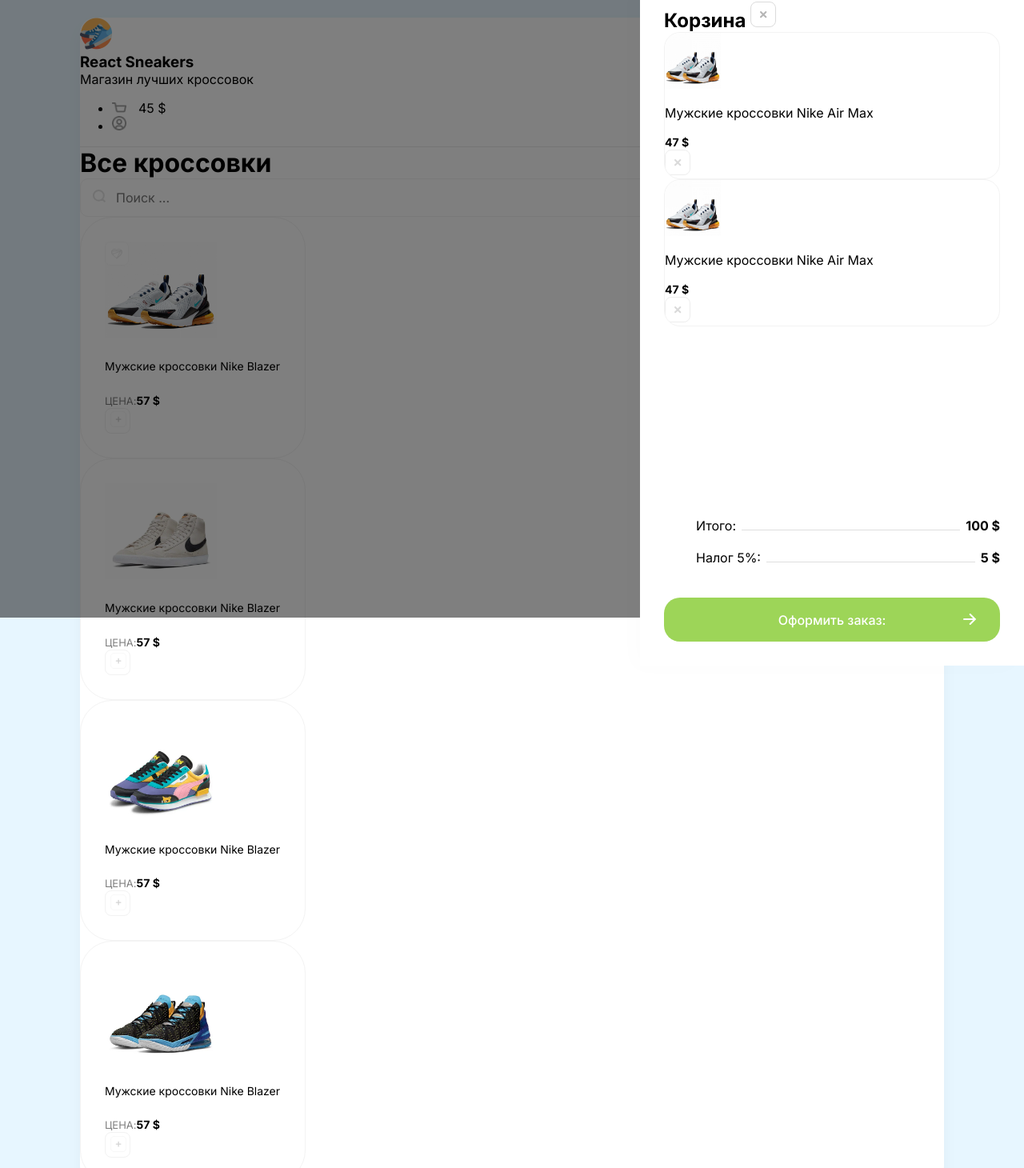
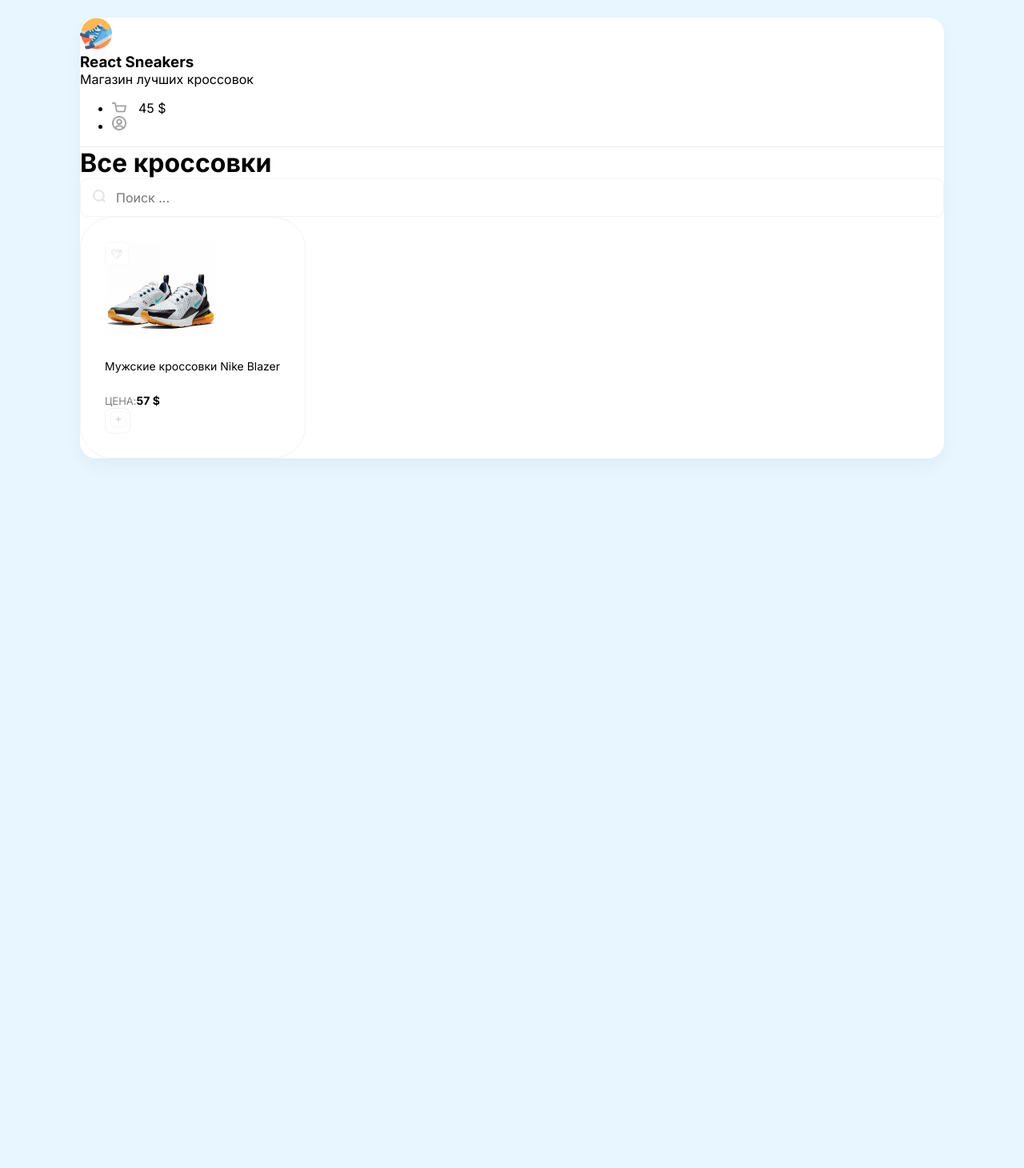
Before and after one commit to bangkok47/React-Sneakers-Shop, a React (Create React App) app: page / in a window 1280 px wide. Shown: the part 28-1488 px from the top of the page at 80% size. After the commit the page ends 800 px from the top, so only its background shows below. Built offline with nearby package versions, Linux system fonts and the light colour scheme.

Commit message:
markup => components

```diff
--- a/src/App.js
+++ b/src/App.js
@@ -1,83 +1,12 @@
+import CardItem from './components/CardItem';
+import Header from './components/Header';
+import Cart from './components/Cart';
+
 function App() {
   return (
     <div className="wrapper clear">
-      <div className="overlay">
-        <div className="drawer">
-          <h2 className="mb-30 d-flex justify-between">
-            Корзина <img className="deleteBtn cu-p" src="img/btn-delete.svg" alt="Delete" />
-          </h2>
-
-          <div className="items">
-            <div className="cartItem p-5 d-flex align-center mb-10">
-              <img
-                className="mr-20"
-                width={70}
-                height={70}
-                src="/img/sneakers/1.jpg"
-                alt="Sneakers"
-              />
-              <div className="mr-20">
-                <p className="mb-5">Мужские кроссовки Nike Air Max</p>
-                <b>47 $</b>
-              </div>
-              <img className="deleteBtn" src="img/btn-delete.svg" alt="Delete" />
-            </div>
-
-            <div className="cartItem p-5 d-flex align-center mb-20">
-              <img
-                className="mr-20"
-                width={70}
-                height={70}
-                src="/img/sneakers/1.jpg"
-                alt="Sneakers"
-              />
-              <div className="mr-20">
-                <p className="mb-5">Мужские кроссовки Nike Air Max</p>
-                <b>47 $</b>
-              </div>
-              <img className="deleteBtn" src="img/btn-delete.svg" alt="Delete" />
-            </div>
-          </div>
-
-          <div className="cartTotalBlock">
-            <ul>
-              <li>
-                <span>Итого:</span>
-                <div></div>
-                <b>100 $</b>
-              </li>
-              <li>
-                <span>Налог 5%:</span>
-                <div></div>
-                <b>5 $</b>
-              </li>
-            </ul>
-            <button className="greenButton">
-              Оформить заказ:
-              <img src="/img/arrow.svg" alt="Arrow" />
-            </button>
-          </div>
-        </div>
-      </div>
-
-      <header className="d-flex justify-between align-center p-40">
-        <div className="d-flex align-center">
-          <img width={40} heigth={40} src="/img/logo.png" />
-          <div>
-            <h3 className="text-uppercase">React Sneakers</h3>
-            <p className="opacity-5">Магазин лучших кроссовок</p>
-          </div>
-        </div>
-        <ul className="headerRight d-flex">
-          <li className="mr-30">
-            <img width={18} heigth={18} src="/img/cart.png" />
-            <span>45 $</span>
-          </li>
-          <li>
-            <img width={18} heigth={18} src="/img/user.png" />
-          </li>
-        </ul>
-      </header>
+      <Cart />
+      <Header />
       <div className="content p-40">
         <div className="d-flex align-center justify-between mb-40">
           <h1>Все кроссовки</h1>
@@ -86,63 +15,8 @@
             <input placeholder="Поиск ..." />
           </div>
         </div>
-
         <div className="d-flex">
-          <div className="card">
-            <div className="favorite">
-              <img src="/img/unlike.svg" alt="Unliked" />
-            </div>
-            <img width={140} height={120} src="/img/sneakers/1.jpg" alt="sneakers" />
-            <h5>Мужские кроссовки Nike Blazer</h5>
-            <div className="d-flex justify-between align-center">
-              <div className="d-flex flex-column">
-                <span>Цена:</span>
-                <b>57 $</b>
-              </div>
-              <button className="button">
-                <img width={20} height={20} src="/img/plus.svg" alt="plus" />
-              </button>
-            </div>
-          </div>
-          <div className="card">
-            <img width={140} height={120} src="/img/sneakers/2.jpg" alt="sneakers" />
-            <h5>Мужские кроссовки Nike Blazer</h5>
-            <div className="d-flex justify-between align-center">
-              <div className="d-flex flex-column">
-                <span>Цена:</span>
-                <b>57 $</b>
-              </div>
-              <button className="button">
-                <img width={20} height={20} src="/img/plus.svg" alt="plus" />
-              </button>
-            </div>
-          </div>
-          <div className="card">
-            <img width={140} height={120} src="/img/sneakers/3.jpg" alt="sneakers" />
-            <h5>Мужские кроссовки Nike Blazer</h5>
-            <div className="d-flex justify-between align-center">
-              <div className="d-flex flex-column">
-                <span>Цена:</span>
-                <b>57 $</b>
-              </div>
-              <button className="button">
-                <img width={20} height={20} src="/img/plus.svg" alt="plus" />
-              </button>
-            </div>
-          </div>
-          <div className="card">
-            <img width={140} height={120} src="/img/sneakers/4.jpg" alt="sneakers" />
-            <h5>Мужские кроссовки Nike Blazer</h5>
-            <div className="d-flex justify-between align-center">
-              <div className="d-flex flex-column">
-                <span>Цена:</span>
-                <b>57 $</b>
-              </div>
-              <button className="button">
-                <img width={20} height={20} src="/img/plus.svg" alt="plus" />
-              </button>
-            </div>
-          </div>
+          <CardItem />
         </div>
       </div>
     </div>
--- /dev/null
+++ b/src/components/CardItem.jsx
@@ -0,0 +1,24 @@
+import React from 'react';
+
+const CardItem = () => {
+  return (
+    <div className="card">
+      <div className="favorite">
+        <img src="/img/unlike.svg" alt="Unliked" />
+      </div>
+      <img width={140} height={120} src="/img/sneakers/1.jpg" alt="sneakers" />
+      <h5>Мужские кроссовки Nike Blazer</h5>
+      <div className="d-flex justify-between align-center">
+        <div className="d-flex flex-column">
+          <span>Цена:</span>
+          <b>57 $</b>
+        </div>
+        <button className="button">
+          <img width={20} height={20} src="/img/plus.svg" alt="plus" />
+        </button>
+      </div>
+    </div>
+  );
+};
+
+export default CardItem;
--- /dev/null
+++ b/src/components/Cart.jsx
@@ -0,0 +1,66 @@
+import React from 'react';
+
+const Cart = () => {
+  return (
+    <div style={{ display: 'none' }} className="overlay">
+      <div className="drawer">
+        <h2 className="mb-30 d-flex justify-between">
+          Корзина <img className="deleteBtn cu-p" src="img/btn-delete.svg" alt="Delete" />
+        </h2>
+
+        <div className="items">
+          <div className="cartItem p-5 d-flex align-center mb-10">
+            <img
+              className="mr-20"
+              width={70}
+              height={70}
+              src="/img/sneakers/1.jpg"
+              alt="Sneakers"
+            />
+            <div className="mr-20">
+              <p className="mb-5">Мужские кроссовки Nike Air Max</p>
+              <b>47 $</b>
+            </div>
+            <img className="deleteBtn" src="img/btn-delete.svg" alt="Delete" />
+          </div>
+
+          <div className="cartItem p-5 d-flex align-center mb-20">
+            <img
+              className="mr-20"
+              width={70}
+              height={70}
+              src="/img/sneakers/1.jpg"
+              alt="Sneakers"
+            />
+            <div className="mr-20">
+              <p className="mb-5">Мужские кроссовки Nike Air Max</p>
+              <b>47 $</b>
+            </div>
+            <img className="deleteBtn" src="img/btn-delete.svg" alt="Delete" />
+          </div>
+        </div>
+
+        <div className="cartTotalBlock">
+          <ul>
+            <li>
+              <span>Итого:</span>
+              <div></div>
+              <b>100 $</b>
+            </li>
+            <li>
+              <span>Налог 5%:</span>
+              <div></div>
+              <b>5 $</b>
+            </li>
+          </ul>
+          <button className="greenButton">
+            Оформить заказ:
+            <img src="/img/arrow.svg" alt="Arrow" />
+          </button>
+        </div>
+      </div>
+    </div>
+  );
+};
+
+export default Cart;
--- /dev/null
+++ b/src/components/Header.jsx
@@ -0,0 +1,26 @@
+import React from 'react';
+
+const Header = () => {
+  return (
+    <header className="d-flex justify-between align-center p-40">
+      <div className="d-flex align-center">
+        <img width={40} heigth={40} src="/img/logo.png" />
+        <div>
+          <h3 className="text-uppercase">React Sneakers</h3>
+          <p className="opacity-5">Магазин лучших кроссовок</p>
+        </div>
+      </div>
+      <ul className="headerRight d-flex">
+        <li className="mr-30">
+          <img width={18} heigth={18} src="/img/cart.png" />
+          <span>45 $</span>
+        </li>
+        <li>
+          <img width={18} heigth={18} src="/img/user.png" />
+        </li>
+      </ul>
+    </header>
+  );
+};
+
+export default Header;
```
